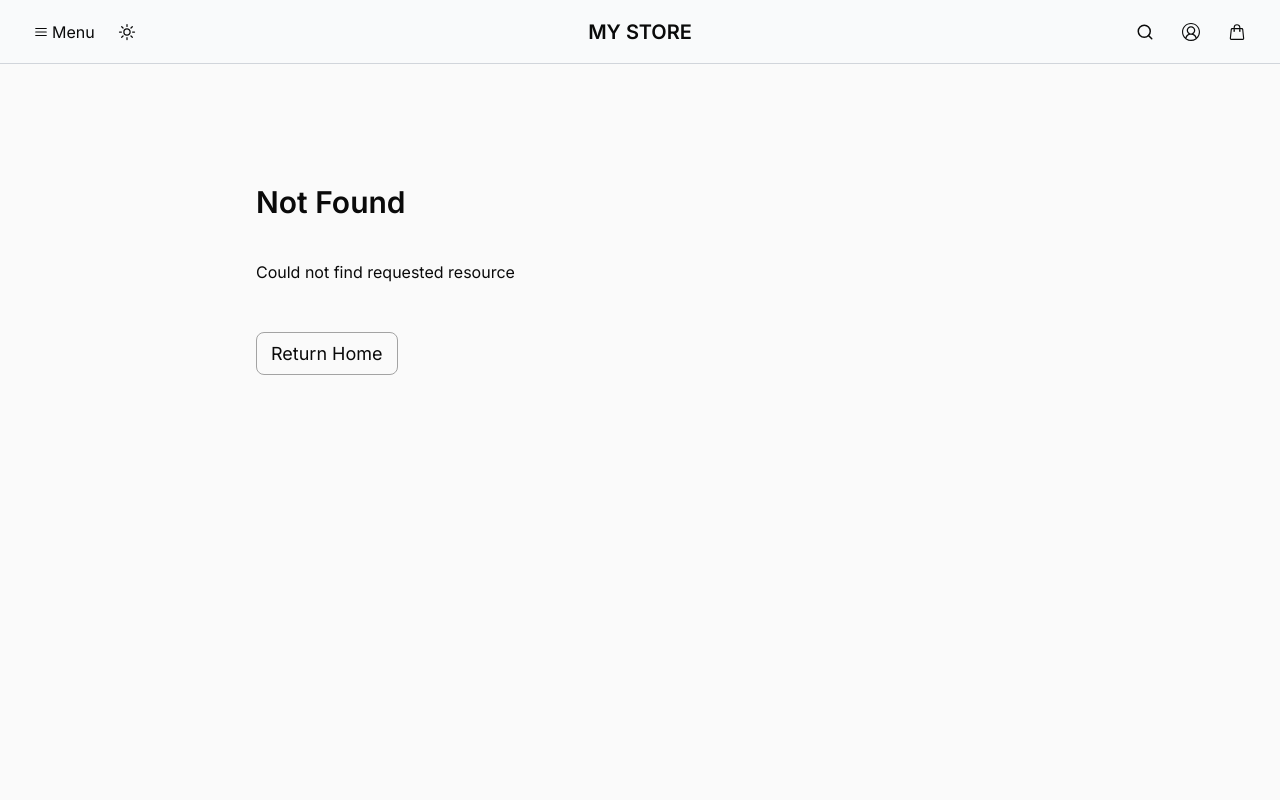
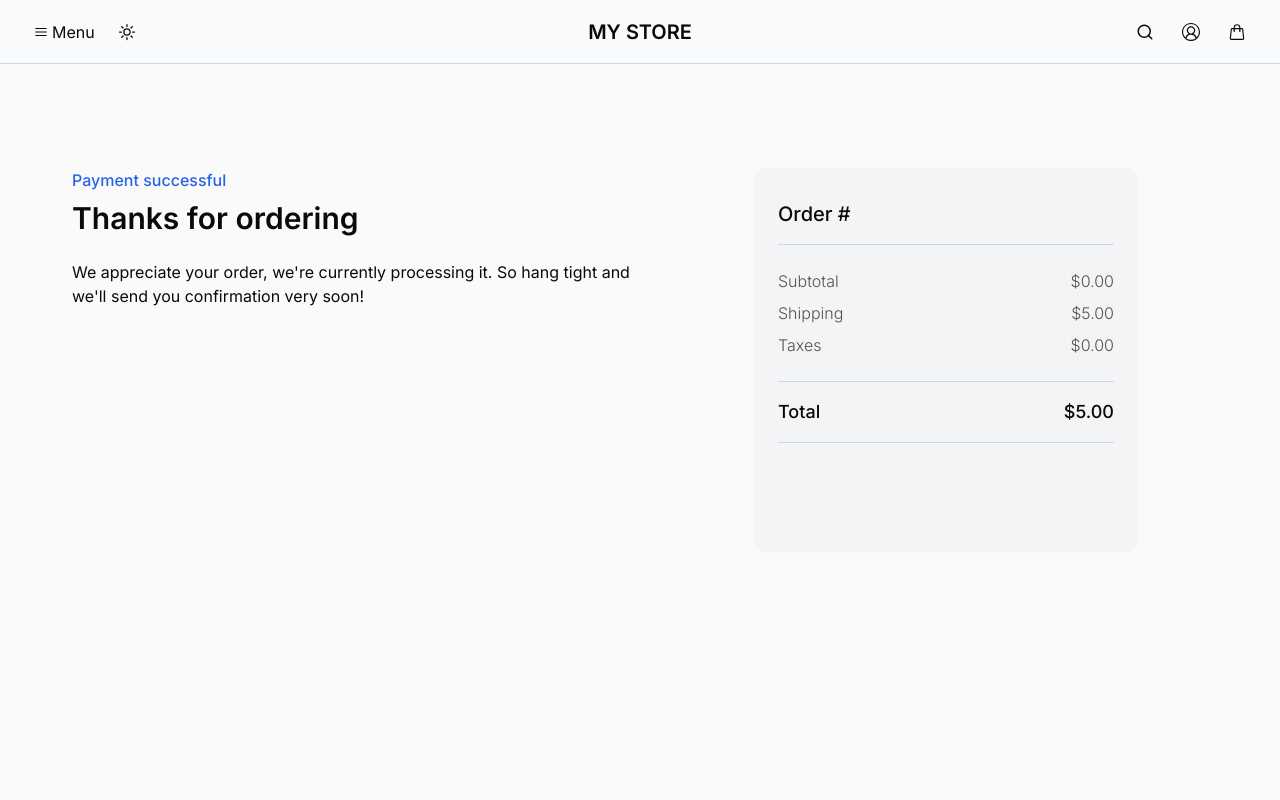
Before and after one commit to thisishailey/my-store, a Next.js app: page /order/complete in a window 1280 px wide. Before the commit this address had no page. Shown: the top 800 px of the page. Built offline with nearby package versions, Linux system fonts and the light colour scheme.

Commit message:
update: move checkout and order complete page under the new route '/order' & add loading page

```diff
--- a/src/app/checkout/success/page.tsx
+++ /dev/null
@@ -1,27 +0,0 @@
-import Wrap from '@/components/common/template/Wrap';
-import OrderCompleteSummary from '@/components/_checkout/OrderCompleteSummary';
-
-export default function CheckoutSuccessPage() {
-    return (
-        <Wrap>
-            <div className="grid grid-cols-1 md:grid-cols-2 gap-10 px-4 py-10">
-                <div className="w-full md:m-6">
-                    <span className="font-medium text-blue-600">
-                        {'Payment successful'}
-                    </span>
-                    <h2 className="mt-2 mb-6 text-3xl font-semibold">
-                        {'Thanks for ordering'}
-                    </h2>
-                    <p>
-                        {
-                            "We appreciate your order, we're currently processing it. So hang tight and we'll send you confirmation very soon!"
-                        }
-                    </p>
-                </div>
-                <div className="flex justify-center m-6">
-                    <OrderCompleteSummary />
-                </div>
-            </div>
-        </Wrap>
-    );
-}
--- /dev/null
+++ b/src/app/order/checkout/layout.tsx
@@ -0,0 +1,31 @@
+'use client';
+
+import { useEffect, useState } from 'react';
+import Page from '@/components/common/template/Page';
+import Wrap from '@/components/common/template/Wrap';
+import OrderLoading from '@/components/_order/OrderLoading';
+
+export default function OrderCheckoutLayout({
+    children,
+}: {
+    children: React.ReactNode;
+}) {
+    const [isLoading, setIsLoading] = useState(true);
+
+    useEffect(() => {
+        setTimeout(() => {
+            setIsLoading(false);
+        }, 2000);
+    }, []);
+
+    return (
+        <Page>
+            <Wrap>
+                <h2 className="text-2xl sm:text-3xl font-semibold w-full m-6 py-4 px-1">
+                    {'Checkout'}
+                </h2>
+                {isLoading ? <OrderLoading /> : children}
+            </Wrap>
+        </Page>
+    );
+}
--- a/src/app/checkout/layout.tsx
+++ b/src/app/order/complete/layout.tsx
@@ -3,9 +3,9 @@
 import { useEffect, useState } from 'react';
 import Page from '@/components/common/template/Page';
 import Wrap from '@/components/common/template/Wrap';
-import CheckoutLoading from '@/components/_checkout/CheckoutLoading';
+import OrderLoading from '@/components/_order/OrderLoading';
 
-export default function CheckoutLayout({
+export default function OrderCompleteLayout({
     children,
 }: {
     children: React.ReactNode;
@@ -20,12 +20,7 @@ export default function CheckoutLayout({
 
     return (
         <Page>
-            <Wrap>
-                <h2 className="text-2xl sm:text-3xl font-semibold w-full m-6 py-4 px-1">
-                    {'Checkout'}
-                </h2>
-                {isLoading ? <CheckoutLoading /> : children}
-            </Wrap>
+            <Wrap>{isLoading ? <OrderLoading /> : children}</Wrap>
         </Page>
     );
 }
--- /dev/null
+++ b/src/app/order/complete/page.tsx
@@ -0,0 +1,29 @@
+'use client';
+
+import { useOrderStore } from '@/stores/orderStore';
+import CompleteSummary from '@/components/_order/CompleteSummary';
+
+export default function OrderCompletePage() {
+    const { currentOrder } = useOrderStore();
+
+    return (
+        <div className="grid grid-cols-1 md:grid-cols-2 gap-10 px-4 py-10">
+            <div className="w-full md:m-6">
+                <span className="font-medium text-blue-600">
+                    {'Payment successful'}
+                </span>
+                <h2 className="mt-2 mb-6 text-3xl font-semibold">
+                    {'Thanks for ordering'}
+                </h2>
+                <p>
+                    {
+                        "We appreciate your order, we're currently processing it. So hang tight and we'll send you confirmation very soon!"
+                    }
+                </p>
+            </div>
+            <div className="flex justify-center m-6">
+                <CompleteSummary currentOrder={currentOrder} />
+            </div>
+        </div>
+    );
+}
--- a/src/components/_cart/CartSummary.tsx
+++ b/src/components/_cart/CartSummary.tsx
@@ -11,7 +11,7 @@ export default function CartSummary({ cart }: { cart: ICartItem[] }) {
 
     const handleCheckout = () => {
         setCheckout(cart, true);
-        push('/checkout');
+        push('/order/checkout');
     };
 
     const subtotal = cart.reduce((acc, cur) => {
--- a/src/components/_checkout/CheckoutForm.tsx
+++ b/src/components/_order/CheckoutForm.tsx
@@ -4,7 +4,7 @@ import { useRouter } from 'next/navigation';
 import { useCheckoutStore } from '@/stores/checkoutStore';
 import { useOrderStore } from '@/stores/orderStore';
 import { useCartStore } from '@/stores/cartStore';
-import CheckoutSummary from '@/components/_checkout/CheckoutSummary';
+import CheckoutSummary from '@/components/_order/CheckoutSummary';
 
 interface Props {
     firstName?: string;
@@ -20,13 +20,15 @@ export default function CheckoutForm(props: Props) {
     const { addOrder } = useOrderStore();
     const { emptyCart } = useCartStore();
 
+    let checkoutDisplay = checkout;
+
     const handleOrderComplete = () => {
+        replace('/order/complete');
         addOrder(checkout);
         clearCheckout();
         if (fromCart) {
             emptyCart();
         }
-        replace('/checkout/success');
     };
 
     const formInputs = [
@@ -86,7 +88,7 @@ export default function CheckoutForm(props: Props) {
                     </div>
                 ))}
             </div>
-            <CheckoutSummary checkout={checkout} />
+            <CheckoutSummary checkout={checkoutDisplay} />
         </form>
     );
 }
--- a/src/components/_checkout/OrderCompleteSummary.tsx
+++ b/src/components/_order/CompleteSummary.tsx
@@ -1,11 +1,11 @@
-'use client';
+import OrderSummary from '@/components/common/OrderSummary';
+import type IOrder from '@/types/order';
 
-import { useOrderStore } from '@/stores/orderStore';
-import OrderSummary from '@/components/common/OrderSummary';
-
-export default function OrderCompleteSummary() {
-    const { currentOrder } = useOrderStore();
-
+export default function CompleteSummary({
+    currentOrder,
+}: {
+    currentOrder: IOrder;
+}) {
     const subtotal = currentOrder.orderItems.reduce((acc, cur) => {
         return cur.price * cur.qty + acc;
     }, 0);
--- a/src/components/_checkout/CheckoutLoading.tsx
+++ b/src/components/_order/OrderLoading.tsx
@@ -1,4 +1,4 @@
-export default function CheckoutLoading() {
+export default function OrderLoading() {
     return (
         <div className="text-center pt-40">
             <span className="loading loading-dots loading-lg text-blue-600"></span>
--- a/src/components/_product/_detail/DetailCardComponents.tsx
+++ b/src/components/_product/_detail/DetailCardComponents.tsx
@@ -159,7 +159,7 @@ export function PurchaseButton({ item }: { item: IProduct }) {
 
     return (
         <Link
-            href={'/checkout'}
+            href={'/order/checkout'}
             className="btn flex-1 min-w-24 h-auto p-3 shadow-md font-normal text-base sm:text-xl !text-blue-600 !border-blue-600 bg-white dark:!bg-transparent hover:!bg-blue-100 dark:hover:!bg-black transition duration-300"
             onClick={() => {
                 setCheckout([{ ...item, qty: 1 }]);
```
Also changed, not shown: src/app/order/checkout/page.tsx (renamed from src/app/checkout/page.tsx, +4 -3 lines), src/app/order/checkout/action.tsx (renamed from src/app/checkout/action.tsx), src/components/_order/CheckoutSummary.tsx (renamed from src/components/_checkout/CheckoutSummary.tsx).
